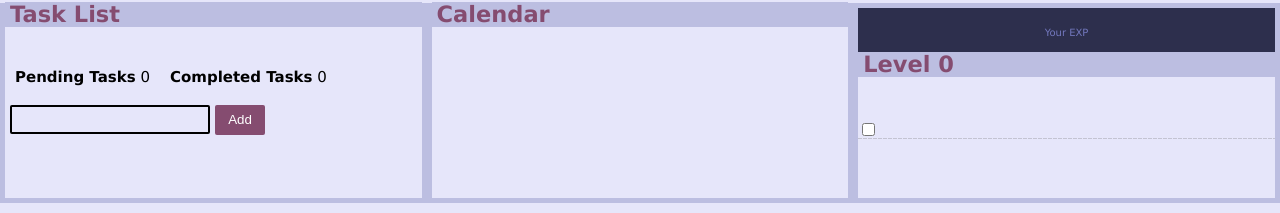
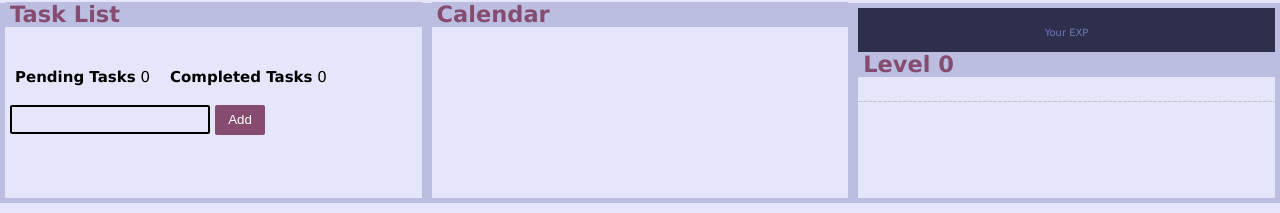
Before and after one commit to gbradforth/AthenaTasks, a React (Create React App) app: page / in a window 1280 px wide. Shown: the part 67-280 px from the top of the page. Built offline with nearby package versions, Linux system fonts and the light colour scheme.

Commit message:
Update App.js

```diff
--- a/src/App.js
+++ b/src/App.js
@@ -82,8 +82,7 @@ function App() {
 
   return (
       <body>
-        <h1>AthenaTasks</h1>
-
+        <h1><a href='index.html'>AthenaTasks</a></h1>
         <div class="row">
             <div id = "tasks">
                 <h2>Task List</h2>
@@ -126,7 +125,7 @@ function App() {
                 <header>Your EXP</header>
                 <section class="progress">
                   <h2>Level <span level ></span> {level} </h2>
-                    <input type="checkbox" />
+                    {/* <input type={input} /> */}
                     <div class="exp-bar">
                       <span><span></span></span>
                     </div>
```
